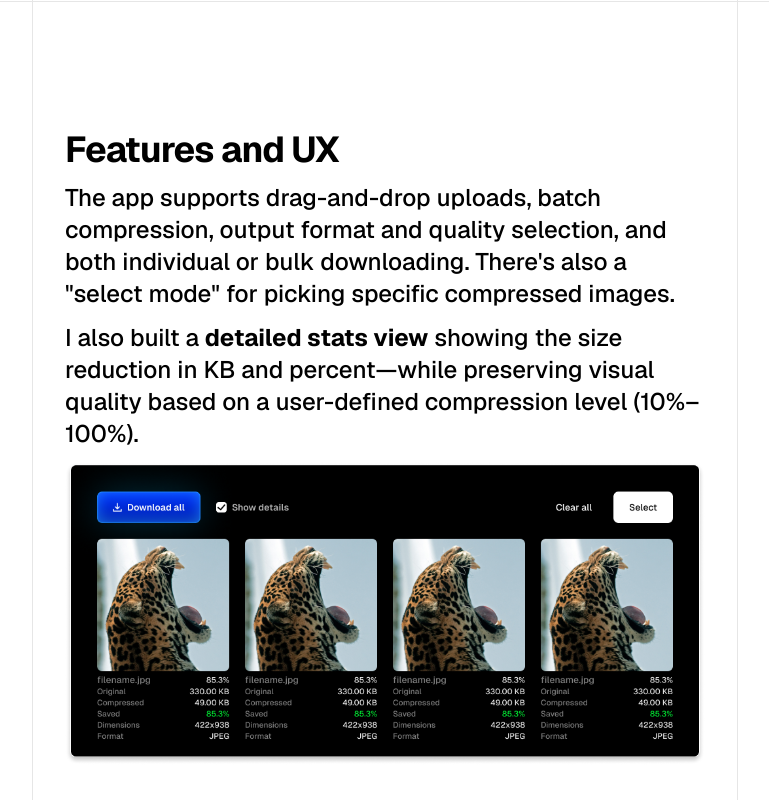
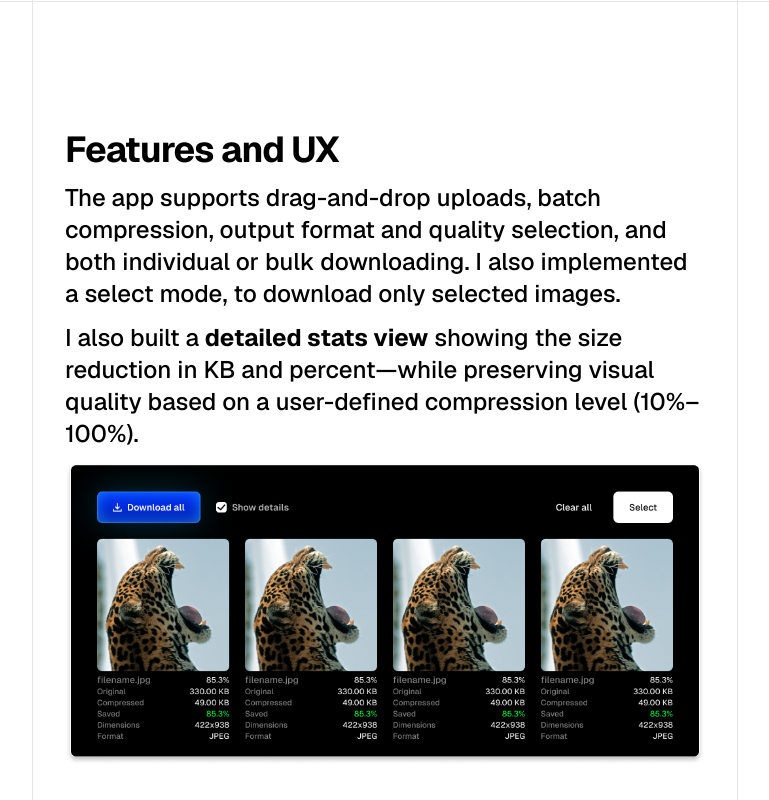
Before and after one commit to migoll/chrlnd.com, a Next.js app: page /my-work/reamage-case-study in a window 1280 px wide. Shown: the part 2288-3088 px from the top of the page, without its empty margins (255-1024 px from the left). Built offline with nearby package versions, Linux system fonts and the light colour scheme.

Commit message:
fixed error

```diff
--- a/src/app/my-work/reamage-case-study/page.tsx
+++ b/src/app/my-work/reamage-case-study/page.tsx
@@ -72,7 +72,7 @@ export default function CaseStudyReamage() {
         <p>
           The app supports drag-and-drop uploads, batch compression, output
           format and quality selection, and both individual or bulk downloading.
-          There's also a "select mode" for picking specific compressed images.
+          I also implemented a select mode, to download only selected images.
         </p>
 
         <p>
```
